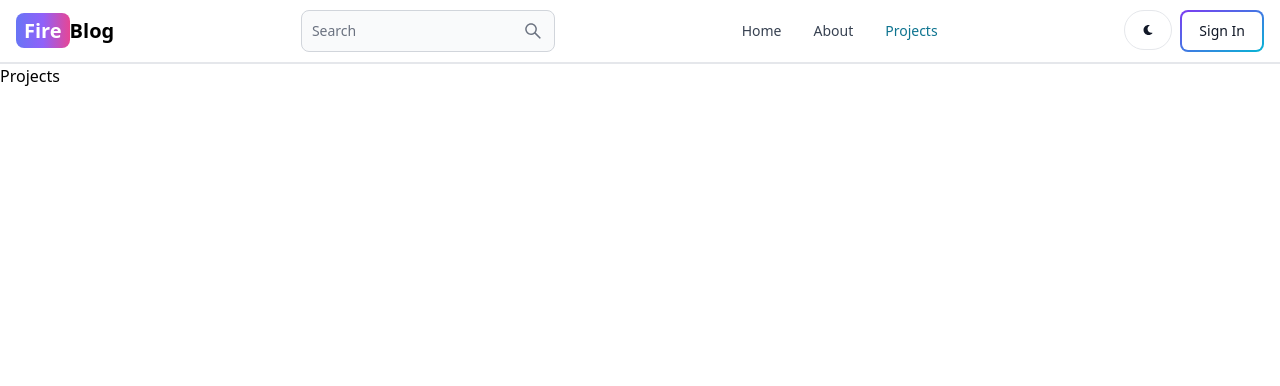
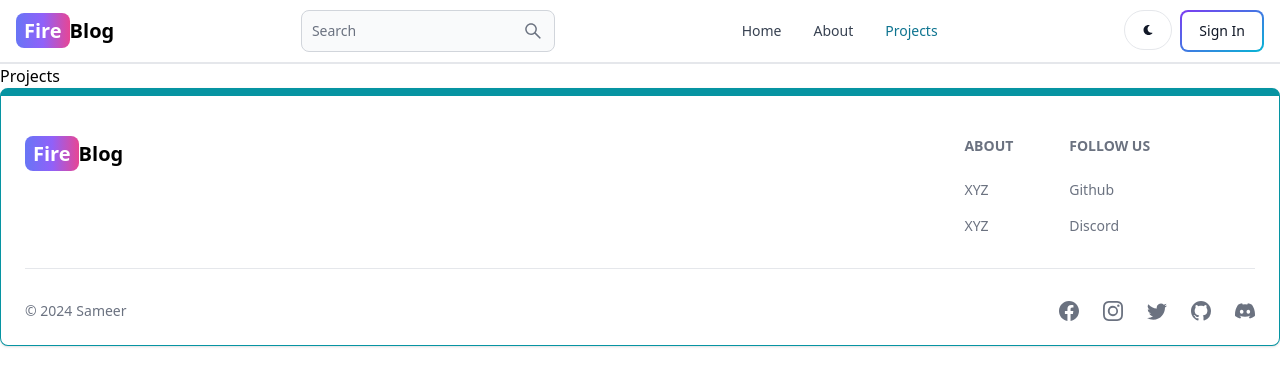
Before and after one commit to SAMEER563/InformMe, a React (Vite) app in the folder client/: page /projects in a window 1280 px wide. Shown: the top 386 px of the page. Built offline with nearby package versions, Linux system fonts and the light colour scheme.

Commit message:
create footer

```diff
--- a/client/src/App.jsx
+++ b/client/src/App.jsx
@@ -6,6 +6,7 @@
 import SignUp from "./pages/SignUp"
 import Projects from "./pages/Projects"
 import Header from "./components/Header"
+import Footer from "./components/Footer"
 
 export default function App() {
   return (
@@ -19,6 +20,7 @@
         <Route path = "/sign-up" element = {<SignUp /> }/>
         <Route path="/projects" element={<Projects />} />
       </Routes>
+      <Footer />
      </BrowserRouter>
   )
 }
--- /dev/null
+++ b/client/src/components/Footer.jsx
@@ -0,0 +1,68 @@
+import { Footer } from "flowbite-react";
+import { Link } from "react-router-dom";
+import { BsDiscord, BsFacebook, BsGithub, BsInstagram, BsTwitter } from "react-icons/bs";
+
+
+export default function FooterCom() {
+  return (
+    <Footer container className="border border-t-8 border-teal-500">
+        <div className=" w-full max-w-7xl mx-auto">
+            <div className="grid w-full justify-between sm:flex md:grid-cols-1">
+               <div className="mt-5">
+               <Link to="/" className="self-center whitespace-nowrap text-lg sm:text-xl font-semibold dark:text-white">
+       {/* <img src={header} alt="Header" /> */}
+        <span className="px-2 py-1 bg-gradient-to-r from-indigo-500 via-purple-500 to-pink-500 rounded-lg text-white">Fire</span>
+       Blog
+       </Link>
+               </div>
+               <div className="grid grid-cols-2 gap-8 sm: mt-4 sm:grid-cols-3 sm:gap-6">
+                   <div>
+                <Footer.Title title="About" />
+                <Footer.LinkGroup col>
+                    <Footer.Link
+                    href="/"
+                    target="_blank"
+                    rel="noopener noreferrer"
+                    >XYZ</Footer.Link>
+                       <Footer.Link
+                    href="/about"
+                    target="_blank"
+                    rel="noopener noreferrer"
+                    >XYZ</Footer.Link>
+
+                </Footer.LinkGroup>
+                   </div>
+                   <div>
+                <Footer.Title title="Follow Us" />
+                <Footer.LinkGroup col>
+                    <Footer.Link
+                    href="https://www.github.com/SAMEER563"
+                    target="_blank"
+                    rel="noopener noreferrer"
+                    >Github</Footer.Link>
+                       <Footer.Link
+                    href="#"
+                    target="_blank"
+                    rel="noopener noreferrer"
+                    >Discord</Footer.Link>
+
+                </Footer.LinkGroup>
+                   </div>
+               </div>
+
+            </div>
+            <Footer.Divider />
+            <div className="w-full sm:flex sm:items-center sm:justify-between">
+                <Footer.Copyright href="#" by="Sameer" year={new Date().getFullYear()}/>
+                <div className="flex gap-6 sm:mt-0 mt-4 sm:justify-center">
+                    <Footer.Icon href="#" icon={BsFacebook} />
+                    <Footer.Icon href="#" icon={BsInstagram} />
+                    <Footer.Icon href="#" icon={BsTwitter} />
+                    <Footer.Icon href="https://www.github.com/SAMEER563" icon={BsGithub} />
+                    <Footer.Icon href="#" icon={BsDiscord} />
+                </div>
+            </div>
+        </div>
+    </Footer>
+  )
+}
```
